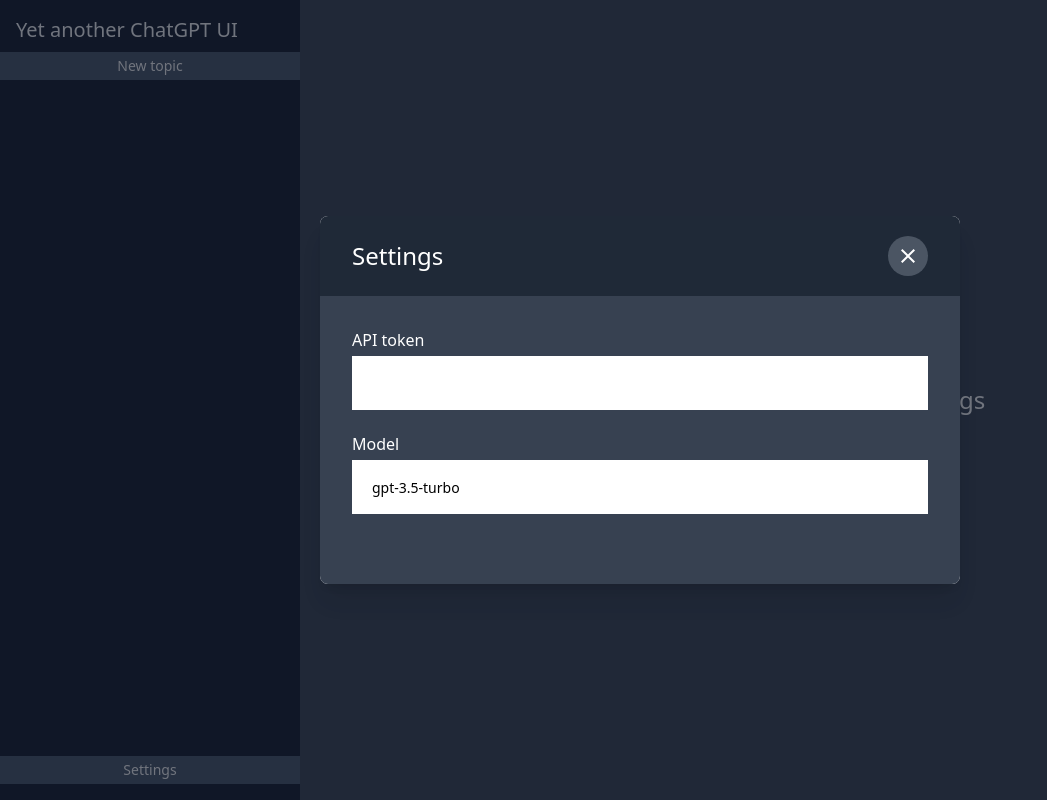
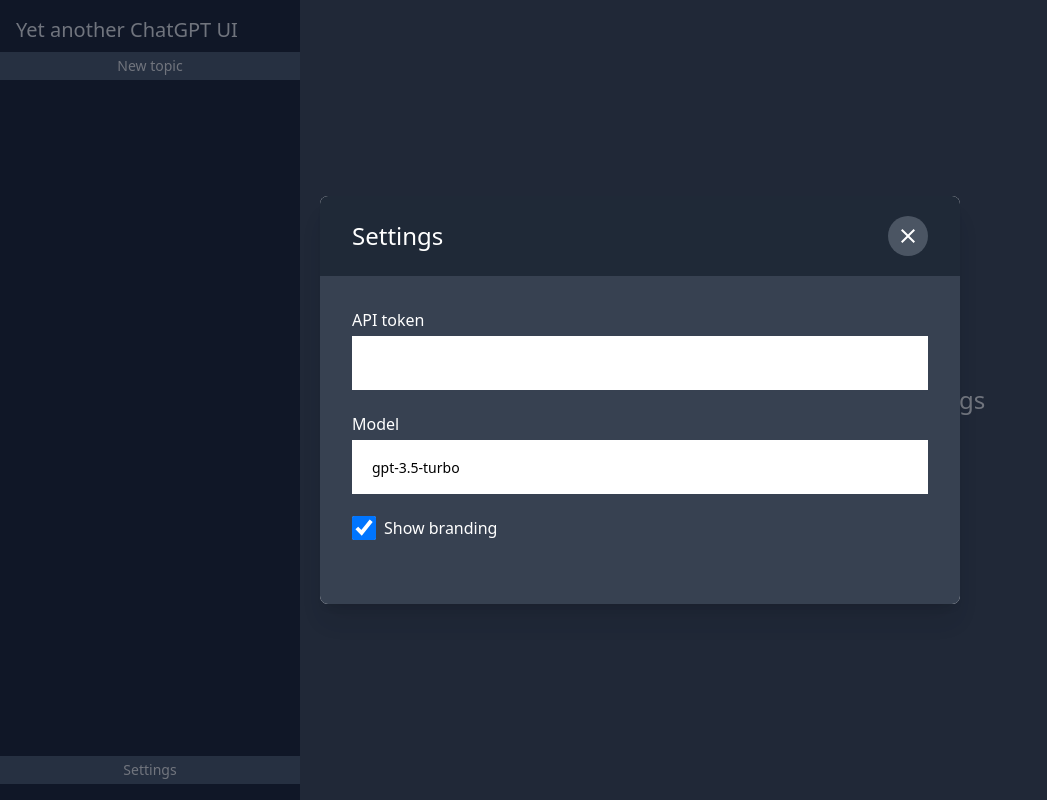
Before and after one commit to slatinsky/yet-another-chatgpt-ui, a SvelteKit app: page / in a window 1280 px wide. Both pictures are taken after a click on the button "Settings". Shown: the whole page, without its empty margins (0-1047 px from the left). Built offline with nearby package versions, Linux system fonts and the light colour scheme.

Commit message:
add setting to hide branding

```diff
--- a/src/components/Settings.svelte
+++ b/src/components/Settings.svelte
@@ -1,9 +1,14 @@
 <script lang="ts">
-	import { apiToken, apiModel } from "$ts/stores/settingsStores";
+	import { apiToken, apiModel, showBranding } from "$ts/stores/settingsStores";
 	import Input from "./forms/Input.svelte";
+	import Checkbox from "./forms/Checkbox.svelte";
+
+    $: console.log("showBranding", $showBranding, typeof $showBranding);
+
 </script>
 
 <div class="flex flex-col gap-4 mb-8">
     <Input label="API token" bind:value={$apiToken} />
     <Input label="Model" bind:value={$apiModel} />
+    <Checkbox label="Show branding" bind:checked={$showBranding} />
 </div>
--- a/src/components/Sidebar.svelte
+++ b/src/components/Sidebar.svelte
@@ -3,6 +3,7 @@
 	import Settings from "./Settings.svelte";
 	import SidebarItem from "./SidebarItem.svelte";
     import { conversationsManager } from "$ts/ConversationsManager";
+	import { showBranding } from "$ts/stores/settingsStores";
     let conversations = conversationsManager.conversations;
 
     let settingsOpen = false;
@@ -17,7 +18,9 @@
 </script>
 
 <div class="bg-slate-900 min-w-[300px] py-4 text-white flex flex-col">
-    <div class="text-xl px-4 mb-2">Yet another ChatGPT UI</div>
+    {#if $showBranding}
+        <div class="text-xl px-4 mb-2">Yet another ChatGPT UI</div>
+    {/if}
     <button on:click={newConversation} class="text-sm bg-slate-600 hover:bg-slate-500 px-2 py-1 w-full">New topic</button>
     <div class="flex-1 overflow-y-auto overflow-x-hidden">
         {#each $conversations as conversation (conversation.id)}
--- /dev/null
+++ b/src/components/forms/Checkbox.svelte
@@ -0,0 +1,11 @@
+<script lang="ts">
+    export let label = "";
+    export let checked: any
+    let randomId = Math.random().toString(36).substring(7);
+</script>
+
+
+<div class="flex gap-2">
+    <input type="checkbox" class="w-6 h-6" id={randomId} bind:checked >
+    <label for={randomId} class="text-white">{label}</label>
+</div>
--- a/src/ts/stores/settingsStores.ts
+++ b/src/ts/stores/settingsStores.ts
@@ -5,7 +5,8 @@ async function persistentWritable<T>(key: string, initialValue: any) {
     const store = writable<T>(initialValue);
 
     const json = await localforage.getItem(key);
-    if (json) {
+    console.log("json", json);
+    if (json !== null) {
         store.set(json as T);
     }
 
@@ -18,5 +19,6 @@ async function persistentWritable<T>(key: string, initialValue: any) {
 
 const apiToken = await persistentWritable<string>("gptui-apitoken", "");
 const apiModel = await persistentWritable<string>("gptui-apimodel", "gpt-3.5-turbo");
+const showBranding = await persistentWritable<boolean>("gptui-showbranding", true);
 
-export { apiToken, apiModel };
+export { apiToken, apiModel, showBranding };
```
